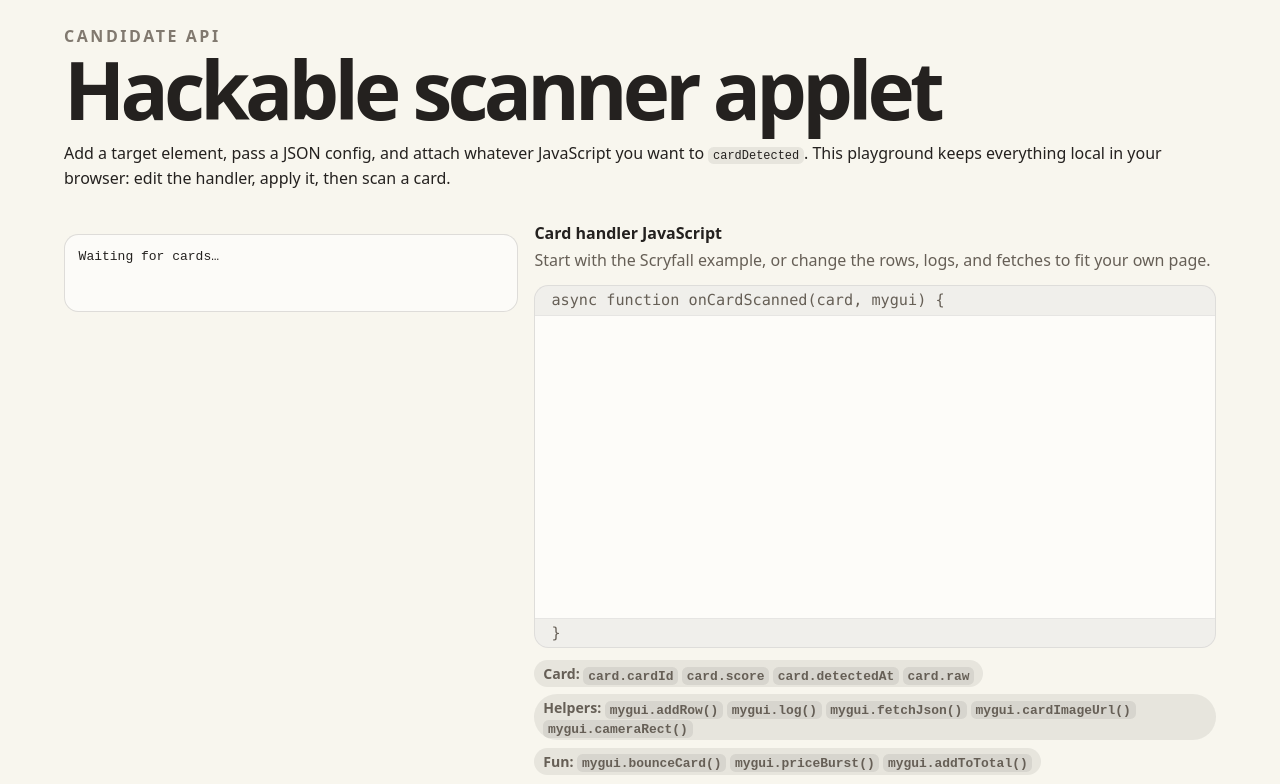
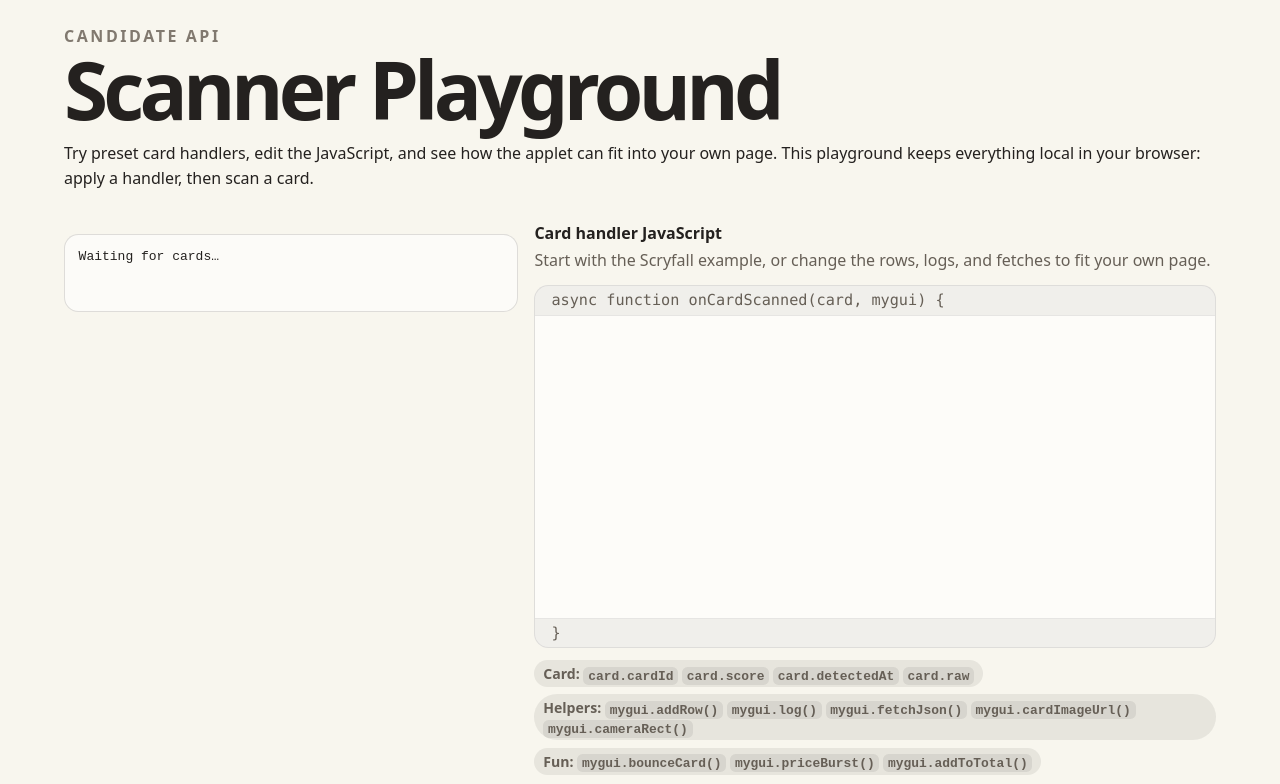
Before and after one commit to HanClinto/CollectorVision, a plain HTML site: page examples/web_scanner/applet_example.html in a window 1280 px wide. Shown: the top 784 px of the page. Drawn offline with nearby package versions, Linux system fonts and the light colour scheme.

Commit message:
docs(web-scanner): rename applet page to scanner playground

```diff
--- a/examples/web_scanner/applet_example.html
+++ b/examples/web_scanner/applet_example.html
@@ -3,7 +3,7 @@
   <head>
     <meta charset="utf-8" />
     <meta name="viewport" content="width=device-width, initial-scale=1" />
-    <title>CollectorVision Applet Example</title>
+    <title>CollectorVision Scanner Playground</title>
     <script>
       // The main scanner page installs a cross-origin-isolation service worker
       // for threaded WASM. This playground loads public Scryfall card art, which
@@ -26,8 +26,8 @@
     <main>
       <header>
         <p class="eyebrow">Candidate API</p>
-        <h1>Hackable scanner applet</h1>
-        <p>Add a target element, pass a JSON config, and attach whatever JavaScript you want to <code>cardDetected</code>. This playground keeps everything local in your browser: edit the handler, apply it, then scan a card.</p>
+        <h1>Scanner Playground</h1>
+        <p>Try preset card handlers, edit the JavaScript, and see how the applet can fit into your own page. This playground keeps everything local in your browser: apply a handler, then scan a card.</p>
       </header>
 
       <section class="layout">
```
Also changed, not shown: examples/web_scanner/README.md.
